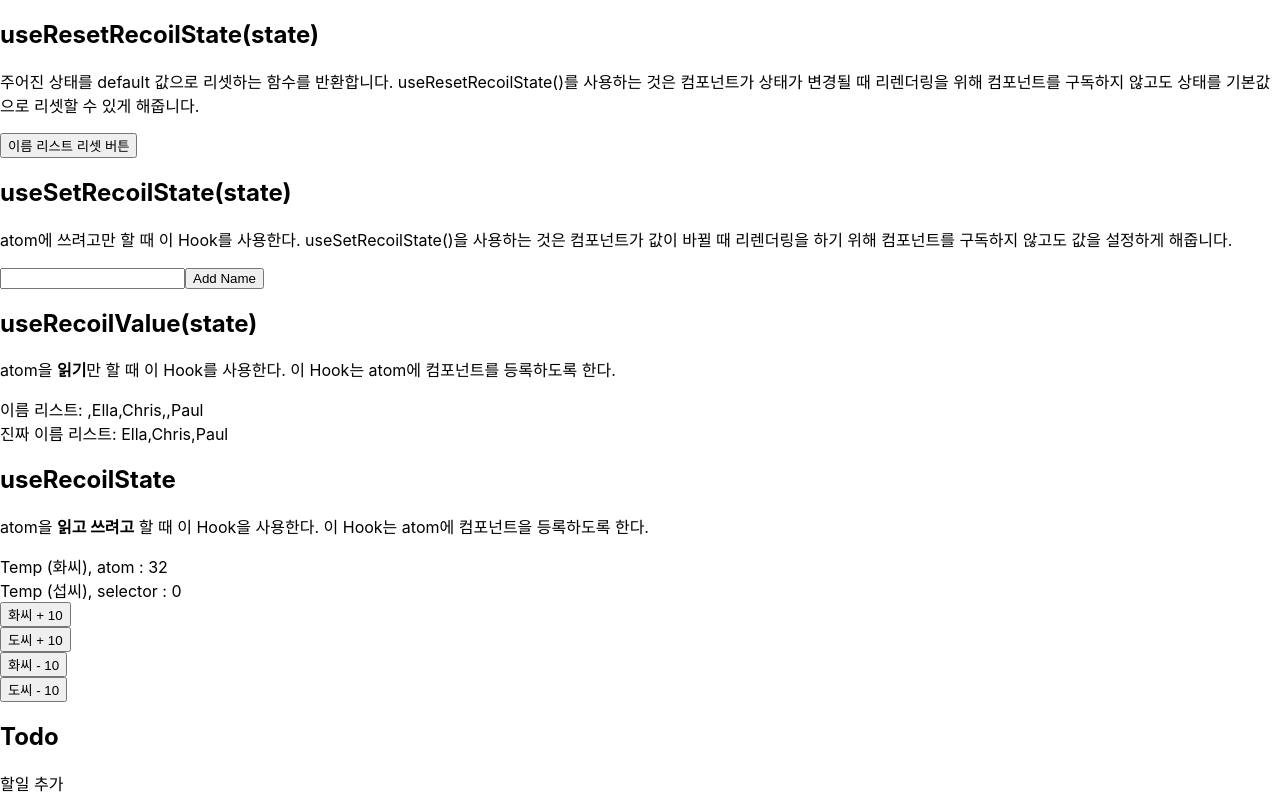
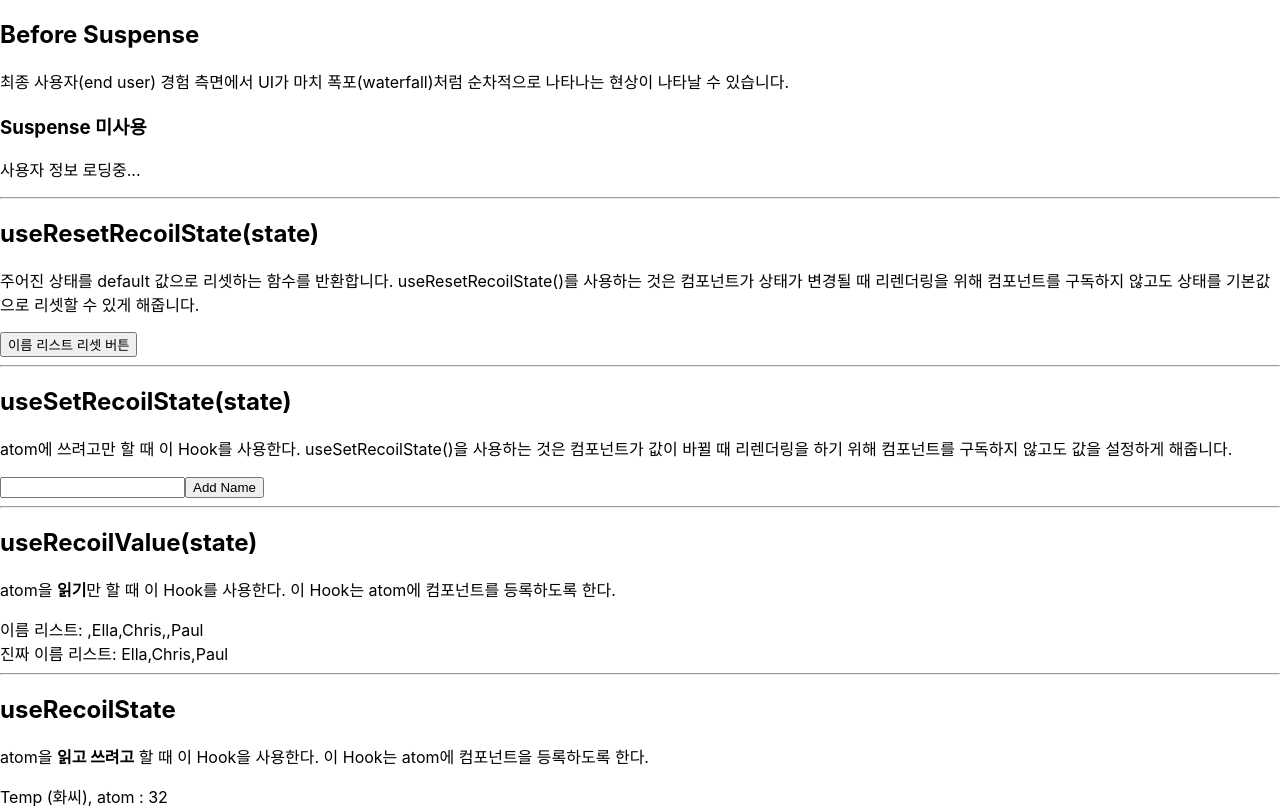
Before and after one commit to uhgenie7/recoil_playground, a React (Create React App) app: page / in a window 1280 px wide. Shown: the top 809 px of the page. Built offline with nearby package versions, Linux system fonts and the light colour scheme; no server answers.

Commit message:
feat: Before React Suspense

```diff
--- a/src/App.js
+++ b/src/App.js
@@ -5,10 +5,18 @@ import TempCelsius from "./components/TempCelsius";
 import NameDisplay from "./components/NameDisplay";
 import Form from "./components/Form";
 import NameDisplayResetButton from "./components/NameDisplayResetButton";
+import Main from "./before/Main";
 
 function App() {
   return (
     <RecoilRoot>
+      <h2>Before Suspense</h2>
+      <p>
+        최종 사용자(end user) 경험 측면에서 UI가 마치 폭포(waterfall)처럼
+        순차적으로 나타나는 현상이 나타날 수 있습니다.
+      </p>
+      <Main />
+      <hr />
       <h2>useResetRecoilState(state)</h2>
       <p>
         주어진 상태를 default 값으로 리셋하는 함수를 반환합니다.
@@ -17,6 +25,7 @@ function App() {
         있게 해줍니다.
       </p>
       <NameDisplayResetButton />
+      <hr />
       <h2>useSetRecoilState(state)</h2>
       <p>
         atom에 쓰려고만 할 때 이 Hook를 사용한다. useSetRecoilState()을 사용하는
@@ -24,18 +33,21 @@ function App() {
         않고도 값을 설정하게 해줍니다.
       </p>
       <Form />
+      <hr />
       <h2>useRecoilValue(state)</h2>
       <p>
         atom을 <strong>읽기</strong>만 할 때 이 Hook를 사용한다. 이 Hook는
         atom에 컴포넌트를 등록하도록 한다.
       </p>
       <NameDisplay />
+      <hr />
       <h2>useRecoilState</h2>
       <p>
         atom을 <strong>읽고 쓰려고</strong> 할 때 이 Hook을 사용한다. 이 Hook는
         atom에 컴포넌트을 등록하도록 한다.
       </p>
       <TempCelsius />
+      <hr />
       <h2>Todo</h2>
       <TodoList />
       <br />
--- /dev/null
+++ b/src/before/Main.js
@@ -0,0 +1,12 @@
+import User from "./User";
+
+function Main() {
+  return (
+    <main>
+      <h3>Suspense 미사용</h3>
+      <User userId="1" />
+    </main>
+  );
+}
+
+export default Main;
--- /dev/null
+++ b/src/before/Posts.js
@@ -0,0 +1,31 @@
+import { useState, useEffect } from "react";
+
+function Posts({ userId }) {
+  const [loading, setLoading] = useState(true);
+  const [posts, setPosts] = useState([]);
+
+  useEffect(() => {
+    fetch(`https://jsonplaceholder.typicode.com/posts?userId=${userId}`)
+      .then((response) => response.json())
+      .then((posts) => {
+        setTimeout(() => {
+          setPosts(posts);
+          setLoading(false);
+        }, 3000);
+      });
+  });
+
+  if (loading) return <p>글목록 로딩중...</p>;
+
+  return (
+    <ul>
+      {posts.map((post) => (
+        <li key={post.id}>
+          {post.id}. {post.title}
+        </li>
+      ))}
+    </ul>
+  );
+}
+
+export default Posts;
--- /dev/null
+++ b/src/before/User.js
@@ -0,0 +1,29 @@
+import { useState, useEffect } from "react";
+import Posts from "./Posts";
+
+function User({ userId }) {
+  const [loading, setLoading] = useState(true);
+  const [user, setUser] = useState([]);
+
+  useEffect(() => {
+    fetch(`https://jsonplaceholder.typicode.com/users/${userId}`)
+      .then((response) => response.json())
+      .then((user) => {
+        setTimeout(() => {
+          setUser(user);
+          setLoading(false);
+        }, 3000);
+      });
+  });
+
+  if (loading) return <p>사용자 정보 로딩중...</p>;
+
+  return (
+    <div>
+      <p>{user.name} 님이 작성한 글</p>
+      <Posts userId={userId} />
+    </div>
+  );
+}
+
+export default User;
```
